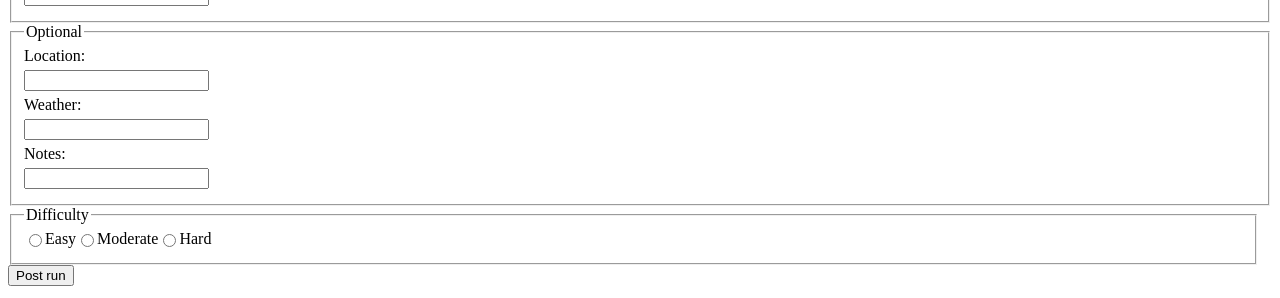
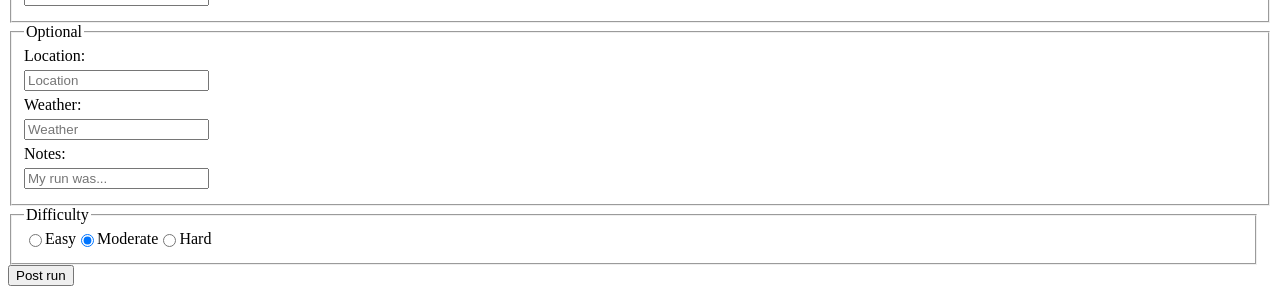
Before and after one commit to cstim240/run-tracker-fe, a plain HTML site: page index.html in a window 1280 px wide. Shown: the part 409-707 px from the top of the page. Drawn offline with Linux system fonts and the light colour scheme; no server answers.

Commit message:
Add placeholder attributes to optional fields for posting runs

```diff
--- a/index.html
+++ b/index.html
@@ -53,18 +53,18 @@
                 <fieldset>
                     <legend>Optional</legend>
                     <label>Location: </label>
-                    <input name="location" type="text" />
+                    <input name="location" type="text" placeholder="Location"/>
                     <label>Weather: </label>
-                    <input name="weather" type="text" />
+                    <input name="weather" type="text" placeholder="Weather"/>
                     <label>Notes: </label>
-                    <input name="notes" type="text" />
+                    <input name="notes" type="text" placeholder="My run was..."/>
                 </fieldset>
                 <fieldset id="formDifficulty">
                     <legend>Difficulty</legend>
                     <input type="radio" name="difficulty" value="EASY"/>
                     <label>Easy</label>
 
-                    <input type="radio" name="difficulty" value="MODERATE"/>
+                    <input type="radio" name="difficulty" value="MODERATE" checked/>
                     <label>Moderate</label>
 
                     <input type="radio" name="difficulty" value="HARD"/>
```
